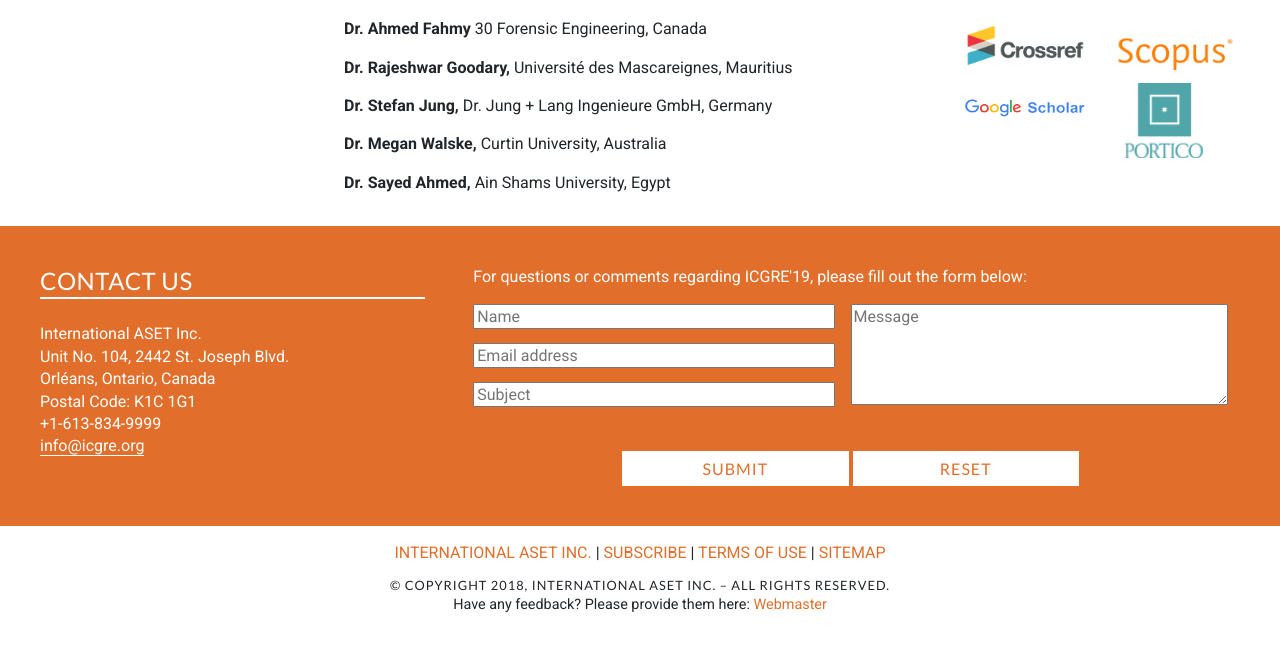
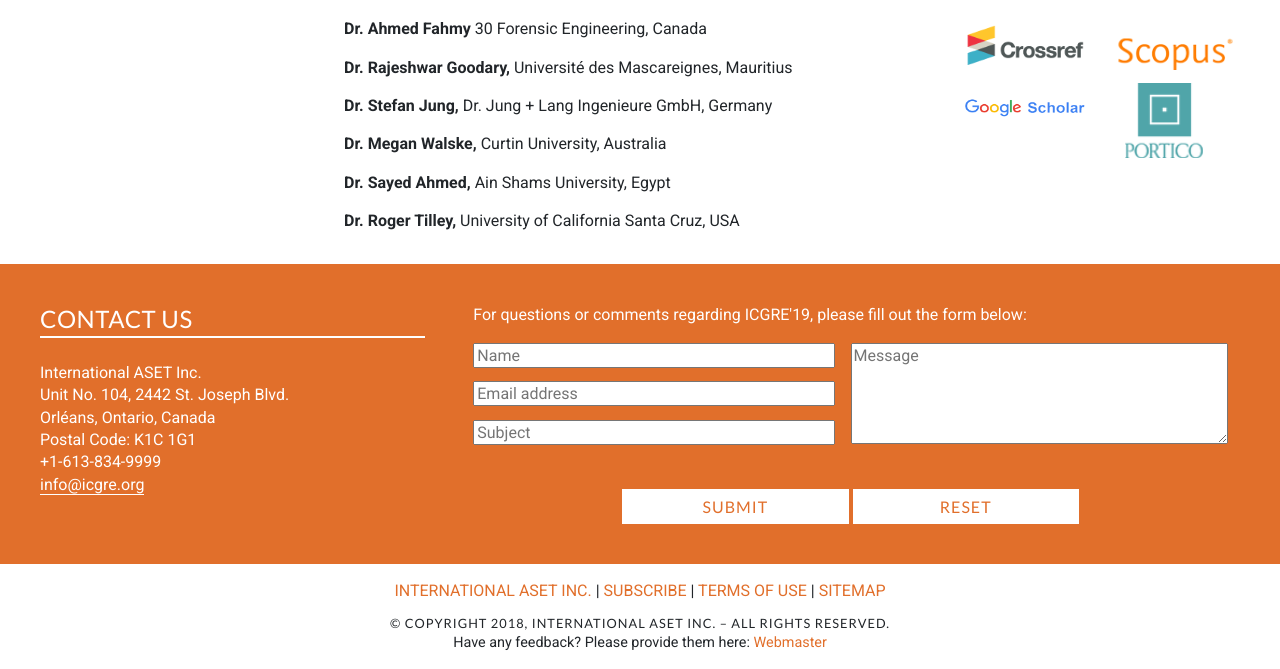
Before and after one commit to emdsgn/icgre, a Jekyll site: the page built from committee.html, in a window 1280 px wide and 900 px high, scrolled down 514 px, cut to the strip 231-900 px from the top of the window. Built offline with Jekyll 4.4.1, drawn with Linux system fonts in a browser that asks for light colours; nearby versions of some CDN libraries; Markdown is read by kramdown in place of the engine named in the settings; comment, search, counter and statistics services are not loaded; before the commit the page ends 1376 px from its top, so only the background shows below that.

Commit message:
added committe member

```diff
--- a/committee.html
+++ b/committee.html
@@ -21,7 +21,7 @@ keyword: geotechnical engineering, geotechnical engineering conference, geotechn
     <p class="body"><b>Dr. Stefan Jung, </b> Dr. Jung + Lang Ingenieure GmbH, Germany </p>
     <p class="body"><b>Dr. Megan Walske, </b> Curtin University, Australia</p>
     <p class="body"><b>Dr. Sayed Ahmed, </b> Ain Shams University, Egypt </p>
-
+    <p class="body"><b>Dr. Roger Tilley, </b> University of California Santa Cruz, USA </p>
 
     <!--
     <p class="body"><b>Dr. Djamalddine Boumezerane, </b> Norwegian University of Science and Technology NTNU, Norway </p>
@@ -31,7 +31,6 @@ keyword: geotechnical engineering, geotechnical engineering conference, geotechn
     <p class="body"><b>Dr. Chu Jian, </b> NTU, Singapore </p>
     <p class="body"><b>Dr. Criﬆina Jommi, </b> Delft University of Technology, Netherlands </p>
     <p class="body"><b>Dr. Charles W.W. Ng, </b> Hong Kong University of Science & Technology, Hong Kong </p>
-    <p class="body"><b>Dr. Indrasenan Thusyanthan, </b> Saudi Aramco, United Kingdom </p>
-    <p class="body"><b>Dr. Roger Tilley, </b> University of California Santa Cruz, USA </p> -->
+    <p class="body"><b>Dr. Indrasenan Thusyanthan, </b> Saudi Aramco, United Kingdom </p>-->
   </div>
   </div>
```
Also changed, not shown: 1 other file.
